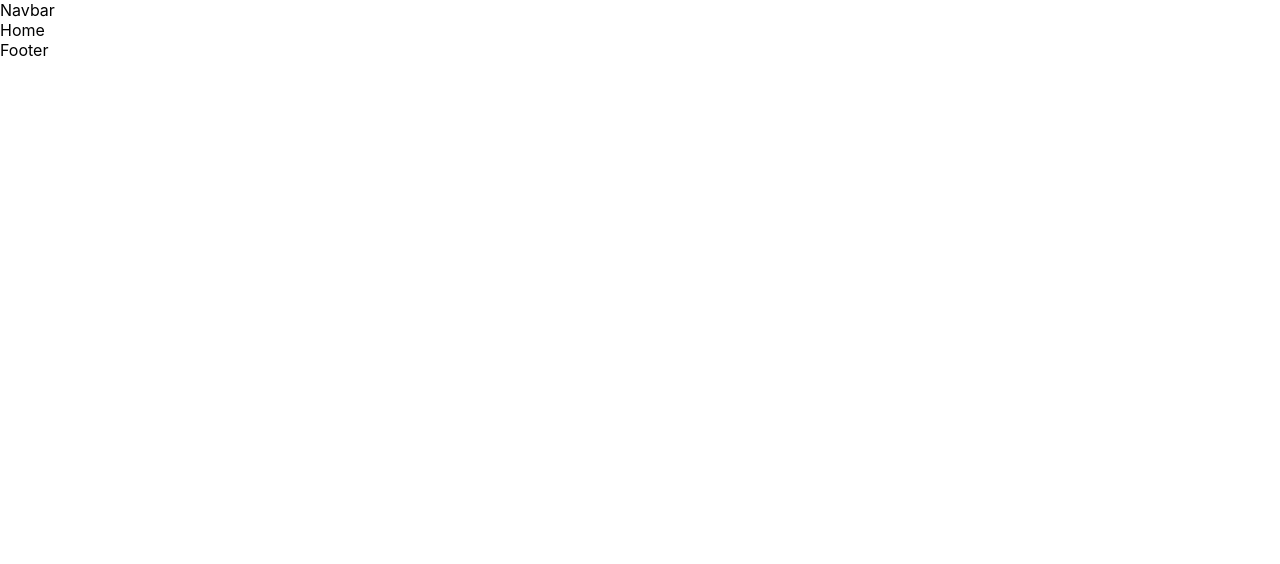
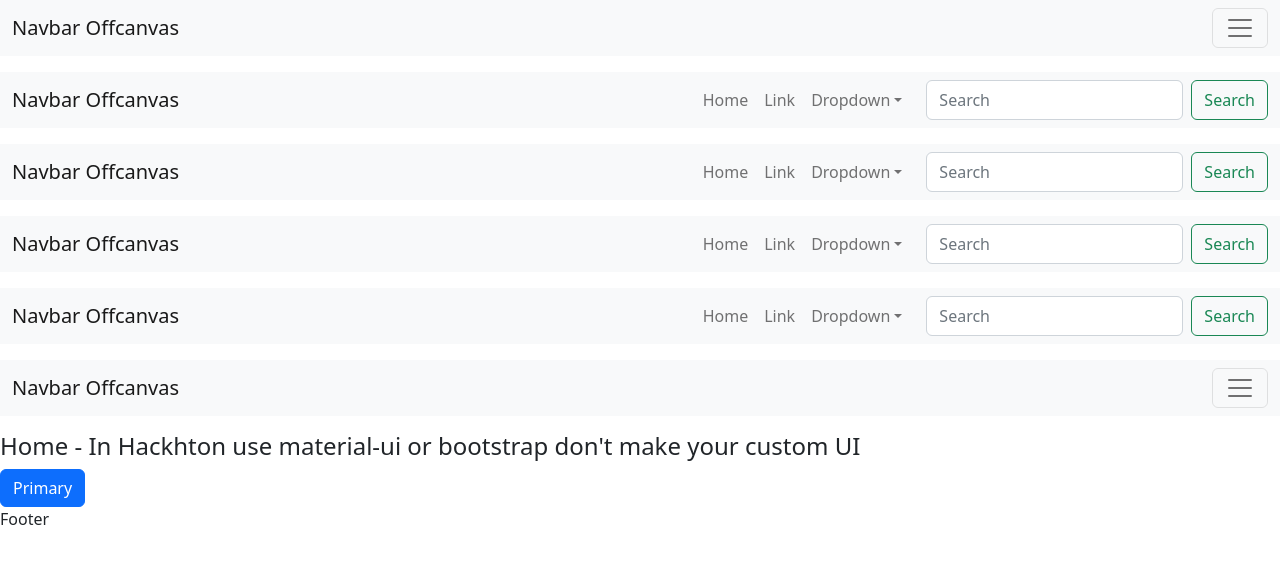
Before and after one commit to waqar-ahmed51/Boilerplate-React-Javascript-hackathon, a React (Create React App) app: page / in a window 1280 px wide. Shown: the top 564 px of the page. Built offline with nearby package versions, Linux system fonts and the light colour scheme.

Commit message:
Bootstrap installed

```diff
--- a/package.json
+++ b/package.json
@@ -11,7 +11,9 @@
     "@testing-library/jest-dom": "^5.16.4",
     "@testing-library/react": "^13.3.0",
     "@testing-library/user-event": "^13.5.0",
+    "bootstrap": "^5.2.0",
     "react": "^18.2.0",
+    "react-bootstrap": "^2.4.0",
     "react-dom": "^18.2.0",
     "react-router-dom": "^6.3.0",
     "react-scripts": "5.0.1",
--- a/src/App.js
+++ b/src/App.js
@@ -1,4 +1,8 @@
 import './App.css';
+//Bootstrap required imports
+import 'bootstrap/dist/css/bootstrap.min.css';
+import 'bootstrap/dist/js/bootstrap.bundle.min';
+
 import { BrowserRouter as Router, Routes, Route } from 'react-router-dom';
 import Navbar from './components/Navbar';
 import Home from './pages/Home';
--- a/src/components/Navbar.jsx
+++ b/src/components/Navbar.jsx
@@ -1,9 +1,63 @@
-import React from 'react'
+import Button from 'react-bootstrap/Button';
+import Container from 'react-bootstrap/Container';
+import Form from 'react-bootstrap/Form';
+import Nav from 'react-bootstrap/Nav';
+import Navbar from 'react-bootstrap/Navbar';
+import NavDropdown from 'react-bootstrap/NavDropdown';
+import Offcanvas from 'react-bootstrap/Offcanvas';
 
-const Navbar = () => {
+function OffcanvasExample() {
   return (
-    <div>Navbar</div>
-  )
+    <>
+      {[false, 'sm', 'md', 'lg', 'xl', 'xxl'].map((expand) => (
+        <Navbar key={expand} bg="light" expand={expand} className="mb-3">
+          <Container fluid>
+            <Navbar.Brand href="#">Navbar Offcanvas</Navbar.Brand>
+            <Navbar.Toggle aria-controls={`offcanvasNavbar-expand-${expand}`} />
+            <Navbar.Offcanvas
+              id={`offcanvasNavbar-expand-${expand}`}
+              aria-labelledby={`offcanvasNavbarLabel-expand-${expand}`}
+              placement="end"
+            >
+              <Offcanvas.Header closeButton>
+                <Offcanvas.Title id={`offcanvasNavbarLabel-expand-${expand}`}>
+                  Offcanvas
+                </Offcanvas.Title>
+              </Offcanvas.Header>
+              <Offcanvas.Body>
+                <Nav className="justify-content-end flex-grow-1 pe-3">
+                  <Nav.Link href="#action1">Home</Nav.Link>
+                  <Nav.Link href="#action2">Link</Nav.Link>
+                  <NavDropdown
+                    title="Dropdown"
+                    id={`offcanvasNavbarDropdown-expand-${expand}`}
+                  >
+                    <NavDropdown.Item href="#action3">Action</NavDropdown.Item>
+                    <NavDropdown.Item href="#action4">
+                      Another action
+                    </NavDropdown.Item>
+                    <NavDropdown.Divider />
+                    <NavDropdown.Item href="#action5">
+                      Something else here
+                    </NavDropdown.Item>
+                  </NavDropdown>
+                </Nav>
+                <Form className="d-flex">
+                  <Form.Control
+                    type="search"
+                    placeholder="Search"
+                    className="me-2"
+                    aria-label="Search"
+                  />
+                  <Button variant="outline-success">Search</Button>
+                </Form>
+              </Offcanvas.Body>
+            </Navbar.Offcanvas>
+          </Container>
+        </Navbar>
+      ))}
+    </>
+  );
 }
 
-export default Navbar
+export default OffcanvasExample;
--- a/src/pages/Home.jsx
+++ b/src/pages/Home.jsx
@@ -1,8 +1,12 @@
 import React from 'react';
+import Button from 'react-bootstrap/Button';
 
 const Home = () => {
   return (
-    <div>Home</div>
+    <div>
+      <h4>Home - In Hackhton use material-ui or bootstrap don't make your custom UI</h4>
+      <Button variant="primary">Primary</Button>
+    </div>
   )
 }
 
```
Also changed, not shown: public/index.html (+4 -4 lines), 1 other file (tests, documents, lock files or other folders).
